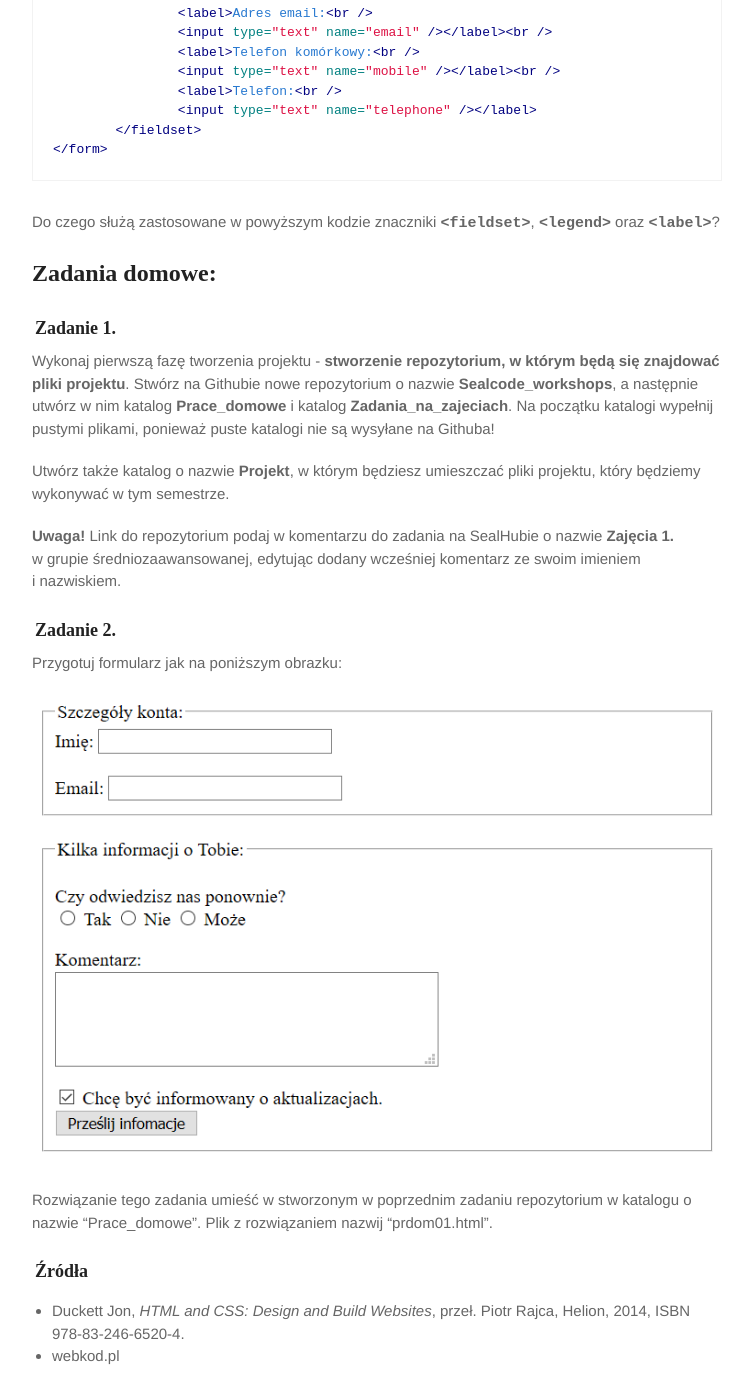
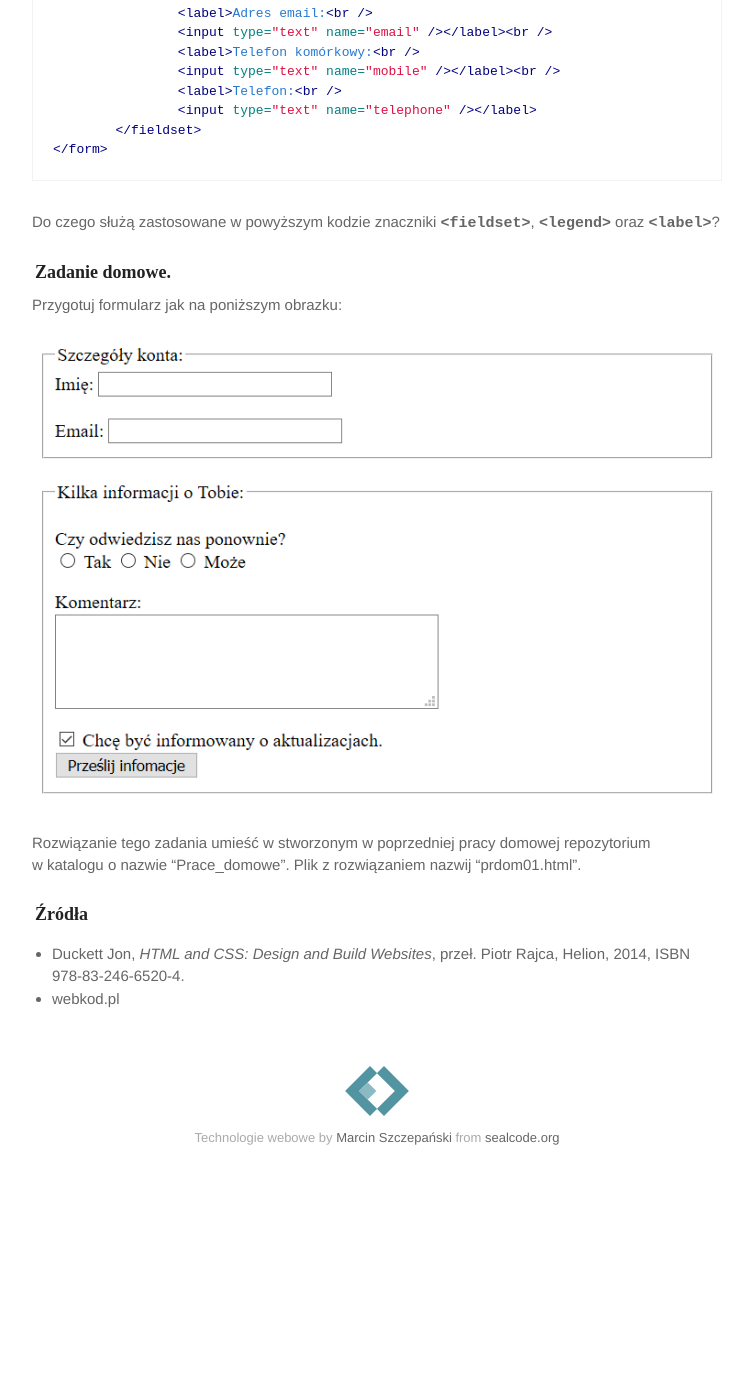
Before and after one commit to marcin-szczepanski/TWE, a Jekyll site: the page built from zajecia/1B/zaj01.md, in a window 1280 px wide and 1400 px high, scrolled down 8781 px. Shown: the whole window, without its empty margins (263-1016 px from the left). Built offline with Jekyll 4.4.1, drawn with Linux system fonts in a browser that asks for light colours; some web fonts are replaced; after the commit the page ends 9958 px from its top, so only the background shows below that.

Commit message:
Update zaj1

```diff
--- a/zajecia/1B/zaj01.md
+++ b/zajecia/1B/zaj01.md
@@ -350,25 +350,12 @@ Przeanalizuj poniższy kod źródłowy:
 
 Do czego służą zastosowane w powyższym kodzie znaczniki <span class="preformat">&lt;fieldset&gt;</span>, <span class="preformat">&lt;legend&gt;</span> oraz <span class="preformat">&lt;label&gt;</span>?
 
-## Zadania domowe:
-
-### Zadanie 1.
-Wykonaj pierwszą fazę tworzenia projektu - **stworzenie repozytorium, w którym będą się znajdować pliki projektu**.
-Stwórz na Githubie nowe repozytorium o&nbsp;nazwie **Sealcode_workshops**,
-a&nbsp;następnie utwórz w&nbsp;nim katalog **Prace_domowe** i&nbsp;katalog **Zadania_na_zajeciach**.
-Na&nbsp;początku katalogi wypełnij pustymi plikami, ponieważ&nbsp;puste katalogi nie&nbsp;są wysyłane na&nbsp;Githuba!
-
-Utwórz także katalog o&nbsp;nazwie **Projekt**, w&nbsp;którym będziesz umieszczać pliki projektu, który&nbsp;będziemy wykonywać
-w&nbsp;tym semestrze.
-
-**Uwaga!** Link do repozytorium podaj w&nbsp;komentarzu do&nbsp;zadania na&nbsp;SealHubie o&nbsp;nazwie **Zajęcia 1.** w&nbsp;grupie średniozaawansowanej, edytując dodany wcześniej komentarz ze&nbsp;swoim imieniem i&nbsp;nazwiskiem.
-
-### Zadanie 2.
+### Zadanie domowe.
 Przygotuj formularz jak na poniższym obrazku:
 
 ![](assets/images/prdom01.png)
 
-Rozwiązanie tego zadania umieść w stworzonym w poprzednim zadaniu repozytorium w katalogu o nazwie "Prace_domowe". Plik z rozwiązaniem nazwij "prdom01.html".
+Rozwiązanie tego zadania umieść w stworzonym w poprzedniej pracy domowej repozytorium w&nbsp;katalogu o&nbsp;nazwie "Prace_domowe". Plik z&nbsp;rozwiązaniem nazwij "prdom01.html".
 
 ### Źródła
 * Duckett Jon, _HTML and CSS: Design and Build Websites_, przeł. Piotr Rajca, Helion, 2014, ISBN 978-83-246-6520-4.
```
